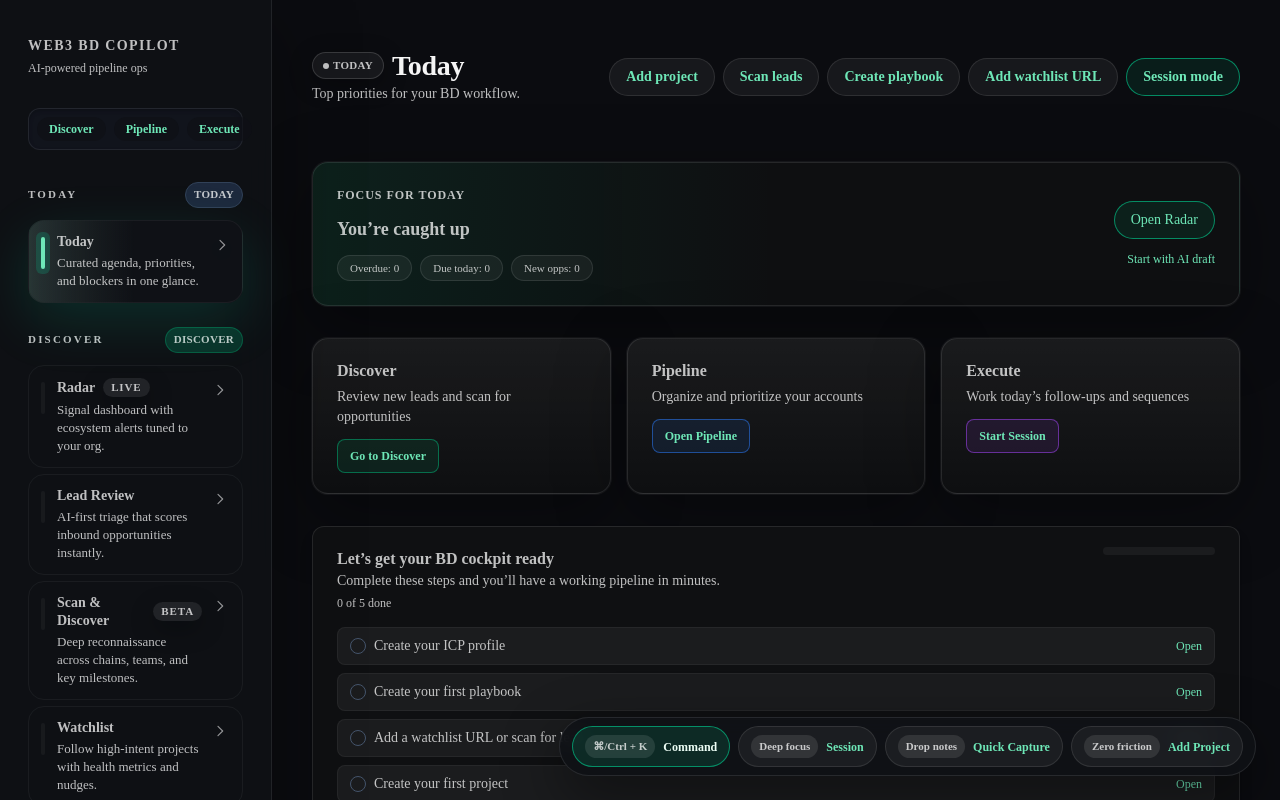
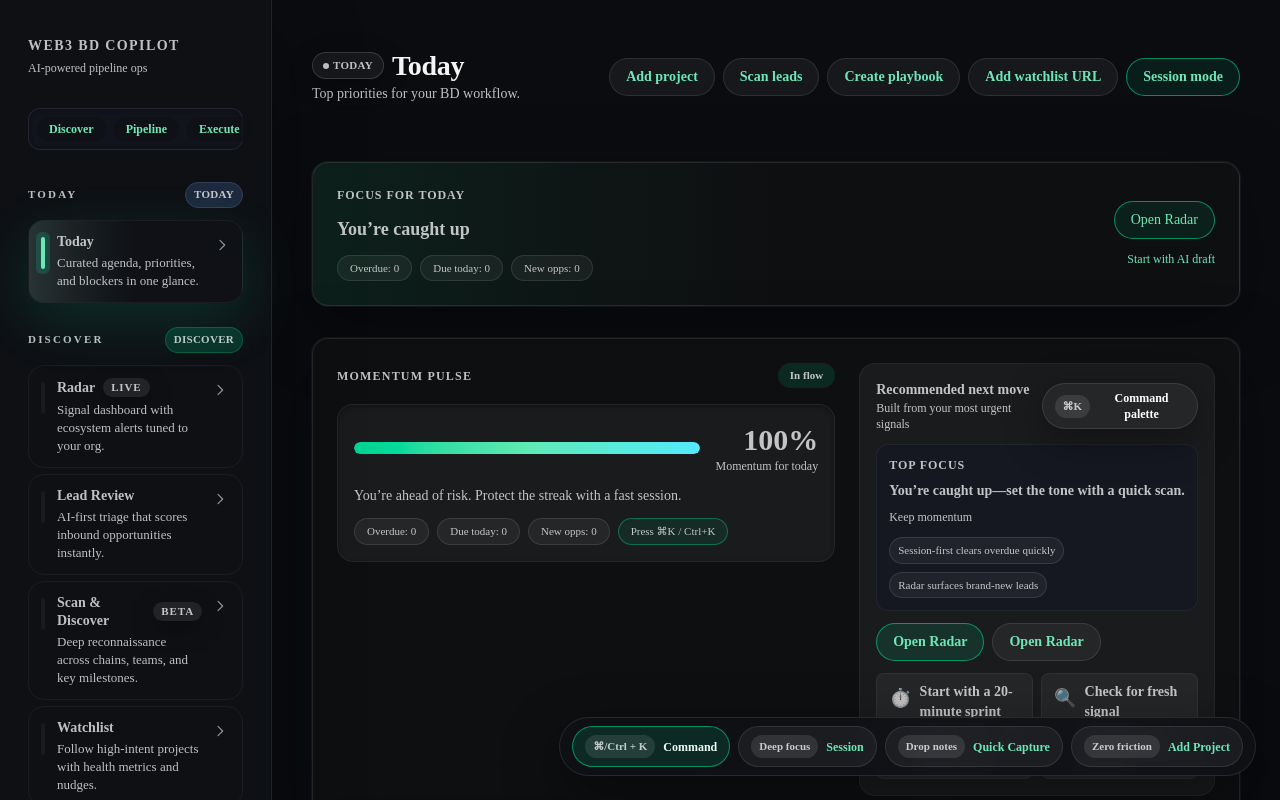
Before and after one commit to Volangel/bd-copilot, a Next.js app: page /today in a window 1280 px wide. Shown: the top 800 px of the page. Built offline with nearby package versions, Linux system fonts and the light colour scheme; no server answers; the database is empty; sample sign-in values are in the browser's storage.

Commit message:
Enhance dashboard momentum cues and command palette UX

```diff
--- a/src/app/(dashboard)/today/page.tsx
+++ b/src/app/(dashboard)/today/page.tsx
@@ -12,6 +12,7 @@ import { MetricsCard } from "./components/MetricsCard";
 import { SectionCard } from "./components/SectionCard";
 import { OnboardingChecklist } from "./components/OnboardingChecklist";
 import { TopPipelineList } from "./components/TopPipelineList";
+import { OpenCommandPaletteButton } from "@/components/ui/open-command-palette-button";
 
 export default async function TodayPage() {
   const session = await getServerSession(authOptions);
@@ -112,6 +113,18 @@ export default async function TodayPage() {
     { label: "New opps", value: newOppCount },
   ];
 
+  const momentumScore = Math.max(
+    0,
+    Math.min(100, 100 - uniqueOverdueProjects.size * 12 - upcoming.length * 6 + Math.min(newOppCount, 6) * 3),
+  );
+  const momentumLabel = momentumScore >= 80 ? "In flow" : momentumScore >= 50 ? "Manageable" : "Needs attention";
+  const momentumCopy =
+    momentumScore >= 80
+      ? "You’re ahead of risk. Protect the streak with a fast session."
+      : momentumScore >= 50
+        ? "A few items need touchpoints—batch them and move together."
+        : "Overdue risk detected. Clear the red items first, then jump into execution.";
+
   const quickActions = [
     { label: "Add project", href: "/projects" },
     { label: "Scan leads", href: "/discover/scan" },
@@ -208,6 +221,96 @@ export default async function TodayPage() {
           >
             Start with AI draft
           </Link>
+        </div>
+      </Card>
+
+      <Card className="grid gap-6 md:grid-cols-[1.4fr_1fr]">
+        <div className="space-y-4">
+          <div className="flex items-center justify-between">
+            <p className="text-xs font-semibold uppercase tracking-[0.1em] text-[var(--text-tertiary)]">Momentum pulse</p>
+            <span
+              className={`rounded-full px-3 py-1 text-[11px] font-semibold ${
+                momentumScore >= 80
+                  ? "bg-emerald-500/15 text-emerald-100"
+                  : momentumScore >= 50
+                    ? "bg-amber-400/15 text-amber-100"
+                    : "bg-red-500/15 text-red-100"
+              }`}
+            >
+              {momentumLabel}
+            </span>
+          </div>
+          <div className="flex flex-col gap-3 rounded-2xl border border-white/5 bg-white/5 p-4 shadow-inner shadow-black/30">
+            <div className="flex items-center gap-4">
+              <div className="flex-1 overflow-hidden rounded-full bg-white/5">
+                <div
+                  className="h-3 rounded-full bg-gradient-to-r from-emerald-400 via-emerald-300 to-cyan-300 shadow-[0_10px_40px_rgba(16,185,129,0.4)]"
+                  style={{ width: `${momentumScore}%` }}
+                />
+              </div>
+              <div className="text-right">
+                <p className="text-3xl font-semibold leading-tight text-white">{momentumScore}%</p>
+                <p className="text-xs text-[var(--text-tertiary)]">Momentum for today</p>
+              </div>
+            </div>
+            <p className="text-sm text-[var(--text-secondary)]">{momentumCopy}</p>
+            <div className="flex flex-wrap gap-2 text-[11px] text-[var(--text-tertiary)]">
+              <span className="rounded-full border border-white/10 bg-white/5 px-3 py-1">Overdue: {stats[0].value}</span>
+              <span className="rounded-full border border-white/10 bg-white/5 px-3 py-1">Due today: {stats[1].value}</span>
+              <span className="rounded-full border border-white/10 bg-white/5 px-3 py-1">New opps: {stats[2].value}</span>
+              <span className="rounded-full border border-emerald-400/40 bg-emerald-500/10 px-3 py-1 text-emerald-50">Press ⌘K / Ctrl+K</span>
+            </div>
+          </div>
+        </div>
+
+        <div className="space-y-3 rounded-2xl border border-white/5 bg-white/5 p-4">
+          <div className="flex items-center justify-between">
+            <div>
+              <p className="text-sm font-semibold text-white">Recommended next move</p>
+              <p className="text-xs text-[var(--text-tertiary)]">Built from your most urgent signals</p>
+            </div>
+            <OpenCommandPaletteButton className="hidden sm:inline-flex" />
+          </div>
+          <div className="space-y-2 rounded-xl border border-white/5 bg-[var(--bg-tertiary)]/80 p-3">
+            <p className="text-xs font-semibold uppercase tracking-[0.08em] text-[var(--accent-primary)]">Top focus</p>
+            <p className="text-sm font-semibold text-white">{focusTarget ? focusSummary : "You’re caught up—set the tone with a quick scan."}</p>
+            <p className="text-xs text-[var(--text-tertiary)]">{focusLabel}</p>
+            <div className="flex flex-wrap gap-2 pt-1 text-[11px] text-[var(--text-tertiary)]">
+              <span className="rounded-full border border-white/10 bg-white/5 px-2 py-1">Session-first clears overdue quickly</span>
+              <span className="rounded-full border border-white/10 bg-white/5 px-2 py-1">Radar surfaces brand-new leads</span>
+            </div>
+          </div>
+          <div className="flex flex-wrap gap-2">
+            <Link
+              href={focusCta.href}
+              className="inline-flex items-center gap-2 rounded-full border border-emerald-400/60 bg-emerald-500/15 px-4 py-2 text-sm font-semibold text-emerald-50 transition hover:border-emerald-300 hover:bg-emerald-500/25"
+            >
+              {focusCta.label}
+            </Link>
+            <Link
+              href="/radar"
+              className="inline-flex items-center gap-2 rounded-full border border-white/10 bg-white/5 px-4 py-2 text-sm font-semibold text-white transition hover:border-white/20 hover:bg-white/10"
+            >
+              Open Radar
+            </Link>
+            <OpenCommandPaletteButton className="inline-flex sm:hidden" />
+          </div>
+          <div className="grid grid-cols-1 gap-2 text-sm text-[var(--text-secondary)] md:grid-cols-2">
+            <div className="flex items-start gap-2 rounded-lg border border-white/5 bg-white/5 px-3 py-2">
+              <span className="mt-0.5 text-lg">⏱️</span>
+              <div>
+                <p className="font-semibold text-white">Start with a 20-minute sprint</p>
+                <p className="text-xs text-[var(--text-tertiary)]">Batch overdue + due today tasks in Session mode.</p>
+              </div>
+            </div>
+            <div className="flex items-start gap-2 rounded-lg border border-white/5 bg-white/5 px-3 py-2">
+              <span className="mt-0.5 text-lg">🔍</span>
+              <div>
+                <p className="font-semibold text-white">Check for fresh signal</p>
+                <p className="text-xs text-[var(--text-tertiary)]">Run Radar to see what’s new before outreach.</p>
+              </div>
+            </div>
+          </div>
         </div>
       </Card>
 
--- a/src/components/command-palette.tsx
+++ b/src/components/command-palette.tsx
@@ -108,7 +108,15 @@ export default function CommandPalette() {
   if (!open) return null;
 
   return (
-    <div className="fixed inset-0 z-50 flex items-start justify-center bg-black/60 p-4 backdrop-blur" ref={containerRef}>
+    <div
+      className="fixed inset-0 z-50 flex items-start justify-center bg-black/60 p-4 backdrop-blur"
+      ref={containerRef}
+      onMouseDown={(event) => {
+        if (event.target === containerRef.current) {
+          setOpen(false);
+        }
+      }}
+    >
       <div className="w-full max-w-2xl rounded-3xl border border-white/10 bg-[var(--bg-secondary)]/95 p-5 shadow-[0_32px_120px_rgba(0,0,0,0.55)]">
         <div className="flex flex-col gap-3 border-b border-white/5 pb-4 md:flex-row md:items-center md:justify-between">
           <div>
@@ -152,7 +160,7 @@ export default function CommandPalette() {
               {filtered.length === 0 ? <p className="px-2 py-4 text-xs text-[var(--text-tertiary)]">No commands match your search.</p> : null}
             </div>
             <div className="mt-2 flex items-center justify-between text-[11px] text-[var(--text-tertiary)]">
-              <span>Use Esc to close</span>
+              <span>Use Esc or click outside to close</span>
               <span>Navigate instantly: type scan, board, playbook ...</span>
             </div>
           </div>
--- /dev/null
+++ b/src/components/ui/open-command-palette-button.tsx
@@ -0,0 +1,25 @@
+"use client";
+
+import { cn } from "./utils";
+
+export function OpenCommandPaletteButton({ className }: { className?: string }) {
+  const handleClick = () => {
+    document.dispatchEvent(new CustomEvent("open-command-palette"));
+  };
+
+  return (
+    <button
+      type="button"
+      onClick={handleClick}
+      className={cn(
+        "inline-flex items-center gap-2 rounded-full border border-white/10 bg-white/5 px-3 py-1.5 text-xs font-semibold text-white shadow-[0_12px_40px_rgba(0,0,0,0.35)] transition hover:border-[var(--accent-primary)]/60 hover:bg-white/10 focus-visible:outline focus-visible:outline-2 focus-visible:outline-offset-2 focus-visible:outline-[var(--accent-primary)]",
+        className,
+      )}
+    >
+      <span className="rounded-full bg-white/10 px-2 py-1 text-[11px] text-[var(--text-tertiary)]">⌘K</span>
+      Command palette
+    </button>
+  );
+}
+
+export default OpenCommandPaletteButton;
```
